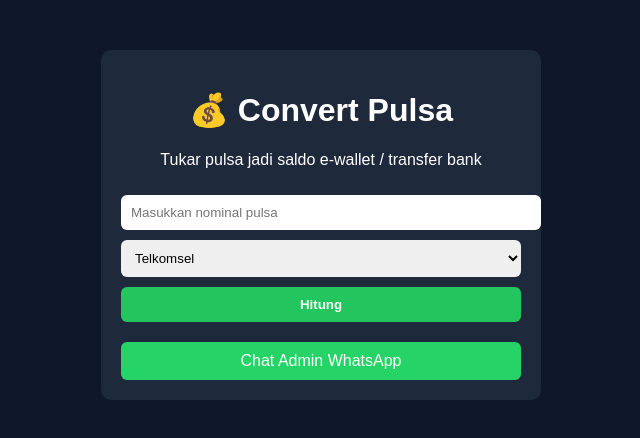
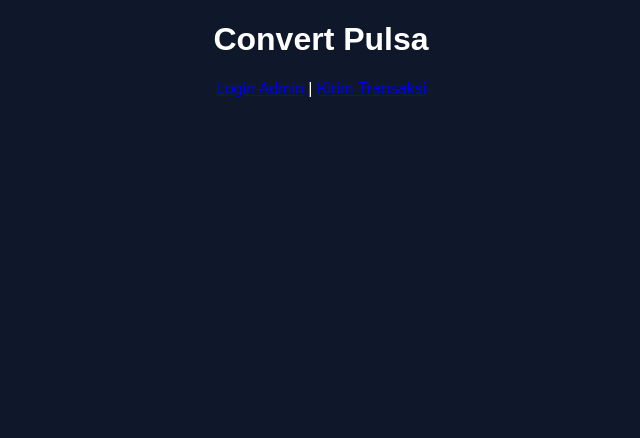
Before and after one commit to emuns/Convert-pulsa, a website: page public/index.html in a window 1280 px wide. Shown: the whole page, without its empty margins (319-959 px from the left). Drawn offline with Linux system fonts and the light colour scheme.

Commit message:
Update index.html

```diff
--- a/public/index.html
+++ b/public/index.html
@@ -1,36 +1,12 @@
 <!DOCTYPE html>
-<html lang="id">
+<html>
 <head>
-  <meta charset="UTF-8">
-  <meta name="viewport" content="width=device-width, initial-scale=1.0">
   <title>Convert Pulsa</title>
-
   <link rel="stylesheet" href="/css/style.css">
 </head>
 <body>
-
-  <div class="container">
-    <h1>💰 Convert Pulsa</h1>
-    <p>Tukar pulsa jadi saldo e-wallet / transfer bank</p>
-
-    <form id="form">
-      <input type="number" id="nominal" placeholder="Masukkan nominal pulsa" required>
-      <select id="provider">
-        <option value="telkomsel">Telkomsel</option>
-        <option value="xl">XL</option>
-        <option value="axis">Axis</option>
-      </select>
-
-      <button type="submit">Hitung</button>
-    </form>
-
-    <div id="result"></div>
-
-    <a class="wa" href="https://wa.me/628xxxxxxxxxx" target="_blank">
-      Chat Admin WhatsApp
-    </a>
-  </div>
-
-  <script src="/js/app.js"></script>
+  <h1>Convert Pulsa</h1>
+  <a href="/login">Login Admin</a> |
+  <a href="/transaksi">Kirim Transaksi</a>
 </body>
 </html>
```
